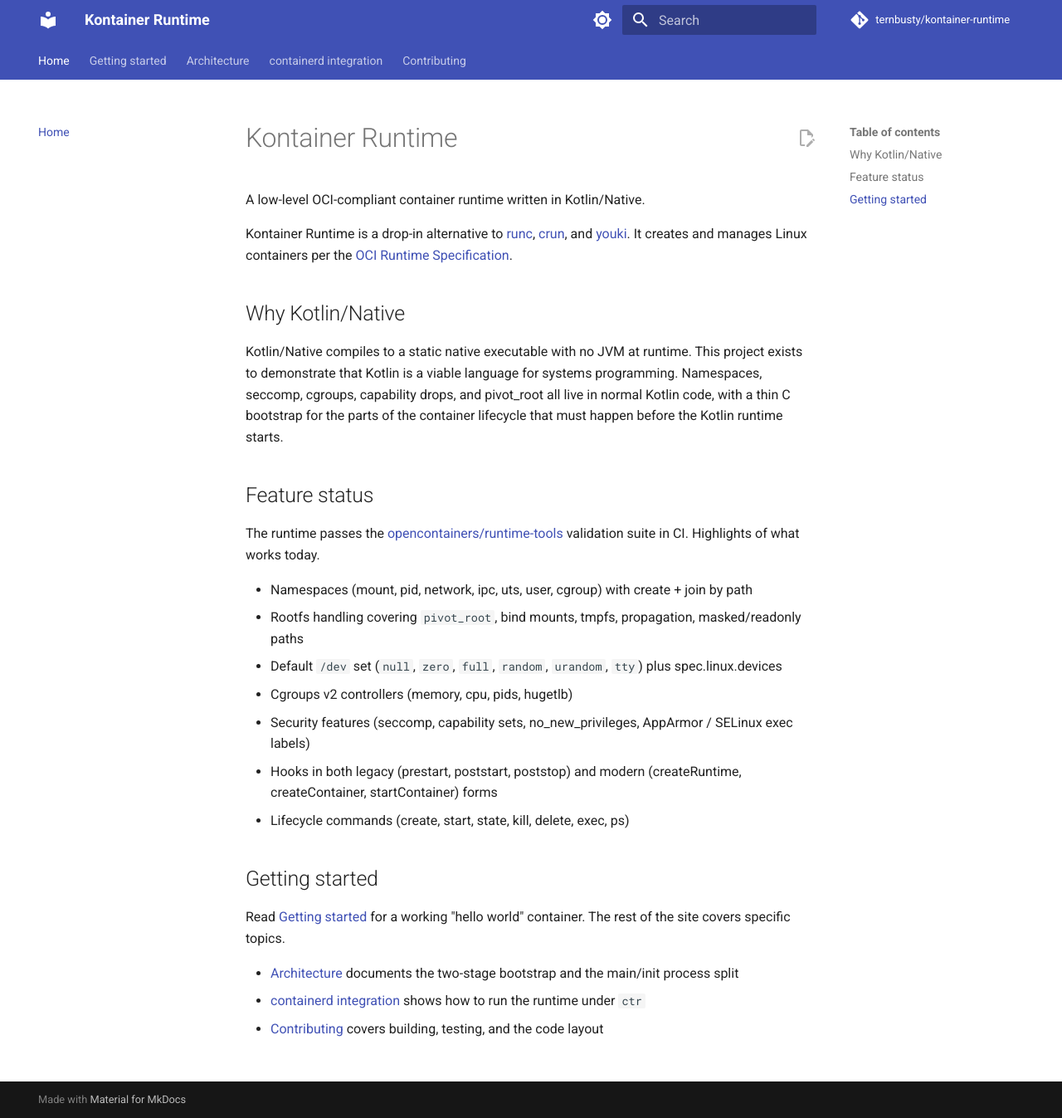
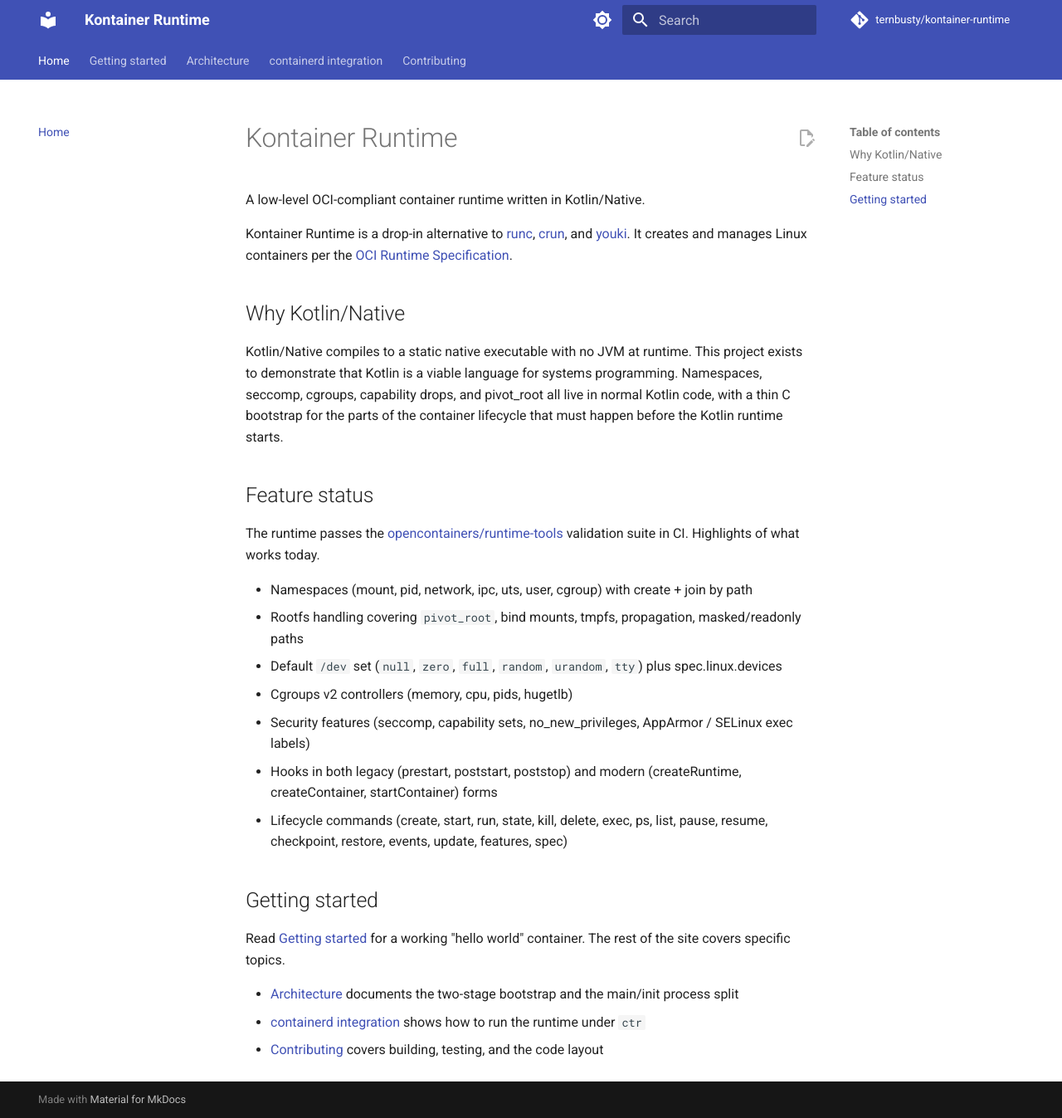
Before and after one commit to ternbusty/kontainer-runtime, an MkDocs documentation site: the page built from docs/index.md, in a window 1280 px wide and 1347 px high. Shown: the whole window at 83% size. Built offline with MkDocs 1.6.1 and Material for MkDocs 9.7.7, drawn with Linux system fonts in a browser that asks for light colours; comment, search, counter and statistics services are not loaded.

Commit message:
docs: update command list to reflect all implemented subcommands

```diff
--- a/docs/index.md
+++ b/docs/index.md
@@ -18,7 +18,7 @@ The runtime passes the [opencontainers/runtime-tools](https://github.com/opencon
 - Cgroups v2 controllers (memory, cpu, pids, hugetlb)
 - Security features (seccomp, capability sets, no_new_privileges, AppArmor / SELinux exec labels)
 - Hooks in both legacy (prestart, poststart, poststop) and modern (createRuntime, createContainer, startContainer) forms
-- Lifecycle commands (create, start, state, kill, delete, exec, ps)
+- Lifecycle commands (create, start, run, state, kill, delete, exec, ps, list, pause, resume, checkpoint, restore, events, update, features, spec)
 
 ## Getting started
 
```
Also changed, not shown: docs/contributing.md (+1 -1 lines).
